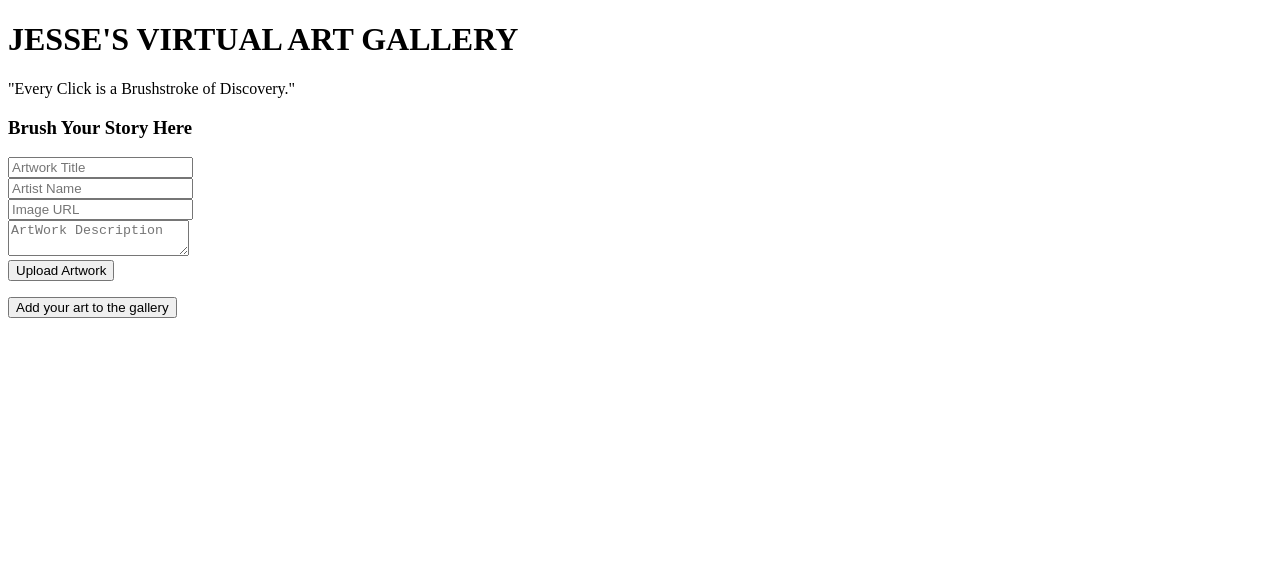
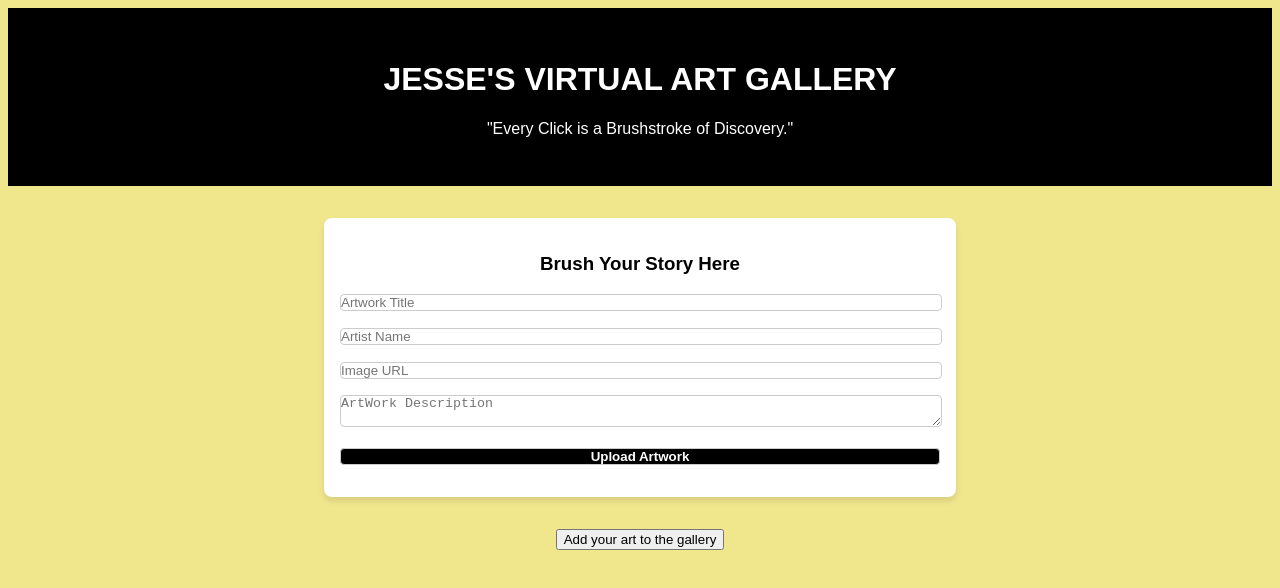
Before and after one commit to JesseMwendwaNdunda/Phase-1-project, a plain HTML site: page index.html in a window 1280 px wide. Drawn offline with Linux system fonts and the light colour scheme.

Commit message:
add the changes made to css

```diff
--- a/index.html
+++ b/index.html
@@ -3,7 +3,7 @@
 <head>
     <meta charset="UTF-8">
     <meta name="viewport" content="width=device-width, initial-scale=1.0">
-    <title>Document</title>
+    <title>JVAG</title>
     <link rel="stylesheet" href="styles.css">
 </head>
 <body>
--- a/styles.css
+++ b/styles.css
@@ -0,0 +1,47 @@
+body{
+    font-family: Arial, Helvetica, sans-serif;
+    margin: o;
+    padding: 0;
+    background: khaki;
+}
+
+#artHeader{
+    background-color: black;
+    color: white;
+    text-align: center;
+    padding: 2rem;
+}
+
+.container{
+    max-width: 600px;
+    margin: 2rem auto;
+    padding: 1rem;
+    background-color:white;
+    border-radius: 8px;
+    box-shadow: 0 4px 6px rgba(0,0,0,0.1);
+    text-align: center;
+}
+
+form input, form textarea{
+    width: 100%;
+    margin-bottom: 1rem;
+    padding: 0rem;
+    border: 1px solid #ccc;
+    border-radius: 4px;
+}
+
+input[type="submit"] {
+    background-color: black;
+    color: white;
+    cursor: pointer;
+    font-weight: bold;
+}
+
+.centre{
+    text-align: center;
+
+}
+
+#artCollection {
+    display: flex;
+}
```
